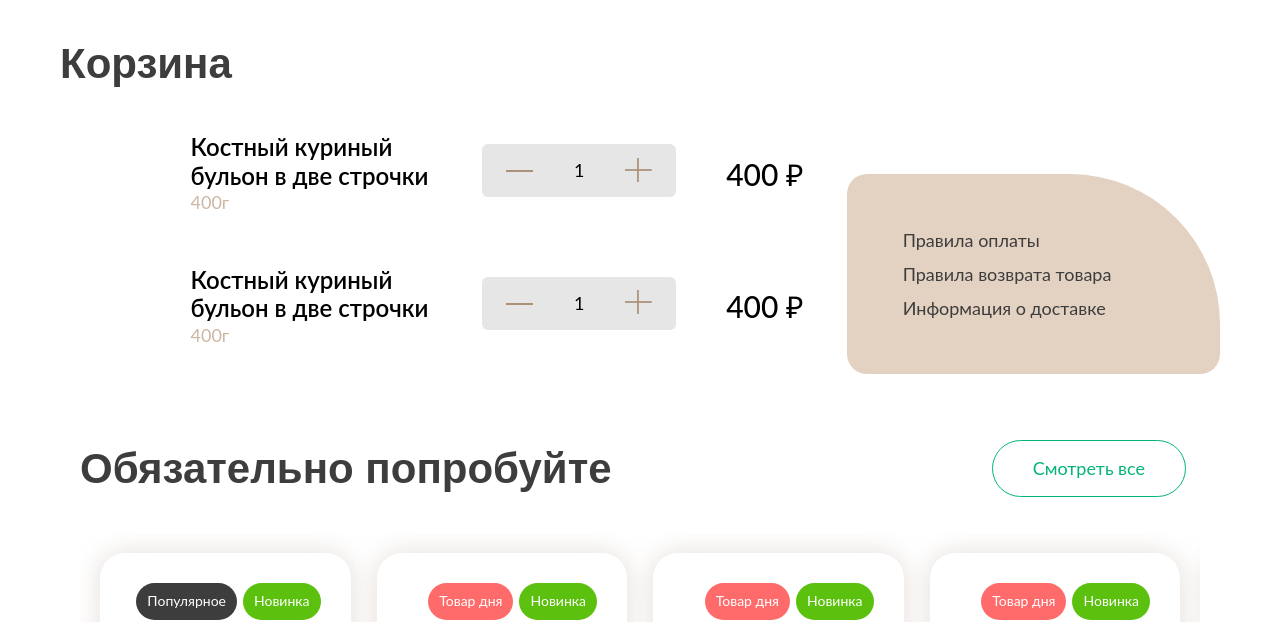
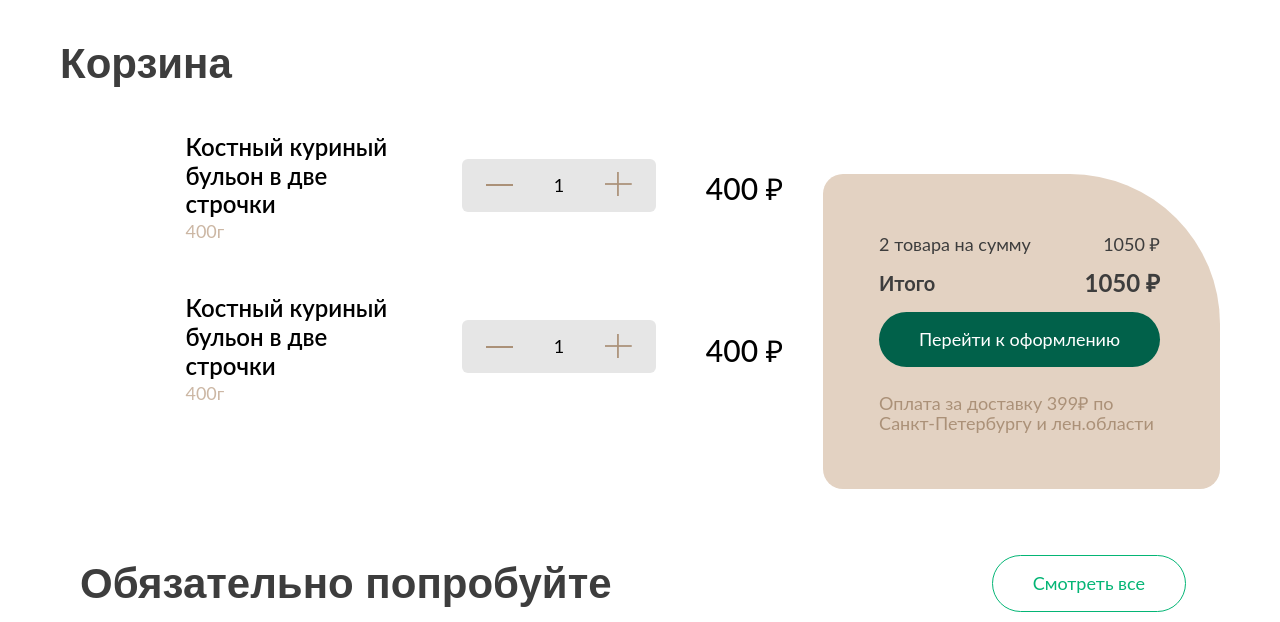
Before and after one commit to maxvgr/probulion, a website built with webpack: page src/page-card.html in a window 1280 px wide. Shown: the part 155-777 px from the top of the page. Built offline with nearby package versions, Linux system fonts and the light colour scheme; a web font is replaced by a local one; what vanilla-lazyload would draw is missing.

Commit message:
feat: добавлена страница корзина

```diff
--- a/src/page-card.html
+++ b/src/page-card.html
@@ -93,10 +93,15 @@
             <div class="video-recipe__info">
               <div class="video-recipe__ingredients">
                 <ul>
-                  <li><a href="#" class="current">Правила оплаты</a></li>
-                  <li><a href="#">Правила возврата товара</a></li>
-                  <li><a href="#">Информация о доставке</a></li>
+                  <li>2 товара на сумму <span>1050 ₽</span></li>
+                  <li class="card__itogo">Итого <span>1050 ₽</span></li>
                 </ul>
+                <a href="#" class="button button-primary button-primary--dark  button-primary--noborder">Перейти к оформлению</a>
+                <div class="card__delivery">
+                  Оплата за доставку 399₽ по Санкт-Петербургу и лен.области
+                </div>
+                <!-- /.card__delivery -->
+
 
               </div>
               <!-- /.video-recipe__ingredients -->
--- a/src/scss/layout/components/button/_primary.scss
+++ b/src/scss/layout/components/button/_primary.scss
@@ -19,4 +19,8 @@
     background: #01614A;
     color: $color-text__white;
   }
+
+  &--noborder {
+    border: 0;
+  }
 }
--- a/src/scss/layout/pages/page-card/_page-card.scss
+++ b/src/scss/layout/pages/page-card/_page-card.scss
@@ -18,6 +18,10 @@
     grid-template-columns: 1fr 3fr 2fr 1fr;
     gap: 50px;
     align-items: center;
+
+    @media screen and (max-width: $tablet) {
+      grid-template-columns: 1fr 4fr;
+    }
   }
 
   &__product {
@@ -27,7 +31,7 @@
 
     span {
       display: block;
-      color: #CCB7A4;
+      color: #ccb7a4;
       font-weight: 400;
       font-size: 18px;
       line-height: 140%; /* 25.2px */
@@ -45,16 +49,29 @@
     border-radius: 6px;
     background: #e6e6e6;
 
-    a:first-child {
-      display: flex;
-      align-items: center;
-      height: 24px;
+    @media screen and (max-width: $tablet) {
+      gap: 15px;
+      width: auto;
+    }
+
+    a {
+      transition: $transition-time ease;
+
+      &:first-child {
+        display: flex;
+        align-items: center;
+        height: 24px;
+      }
+
+      &:hover {
+        opacity: 0.5;
+      }
     }
 
     &--minus {
       width: 27px;
       height: 2px;
-      background: #AB9178;
+      background: #ab9178;
     }
 
     &--plus {
@@ -65,5 +82,36 @@
   &__price {
     font-weight: 500;
     font-size: 30px;
+    white-space: nowrap;
+  }
+
+  .video-recipe__ingredients {
+    padding-top: 60px;
+    padding-right: 60px;
+
+    & > ul {
+      gap: 18px;
+    }
+  }
+
+  &__itogo {
+    font-weight: 700;
+    font-size: 20px;
+    line-height: 112%; /* 22.4px */
+
+    span {
+      font-size: 24px;
+    }
+  }
+
+  .button {
+    margin-top: 18px;
+  }
+
+  &__delivery {
+    padding-top: 26px;
+    color: #ab9178;
+    font-size: 18px;
+    line-height: 112%; /* 20.16px */
   }
 }
```
